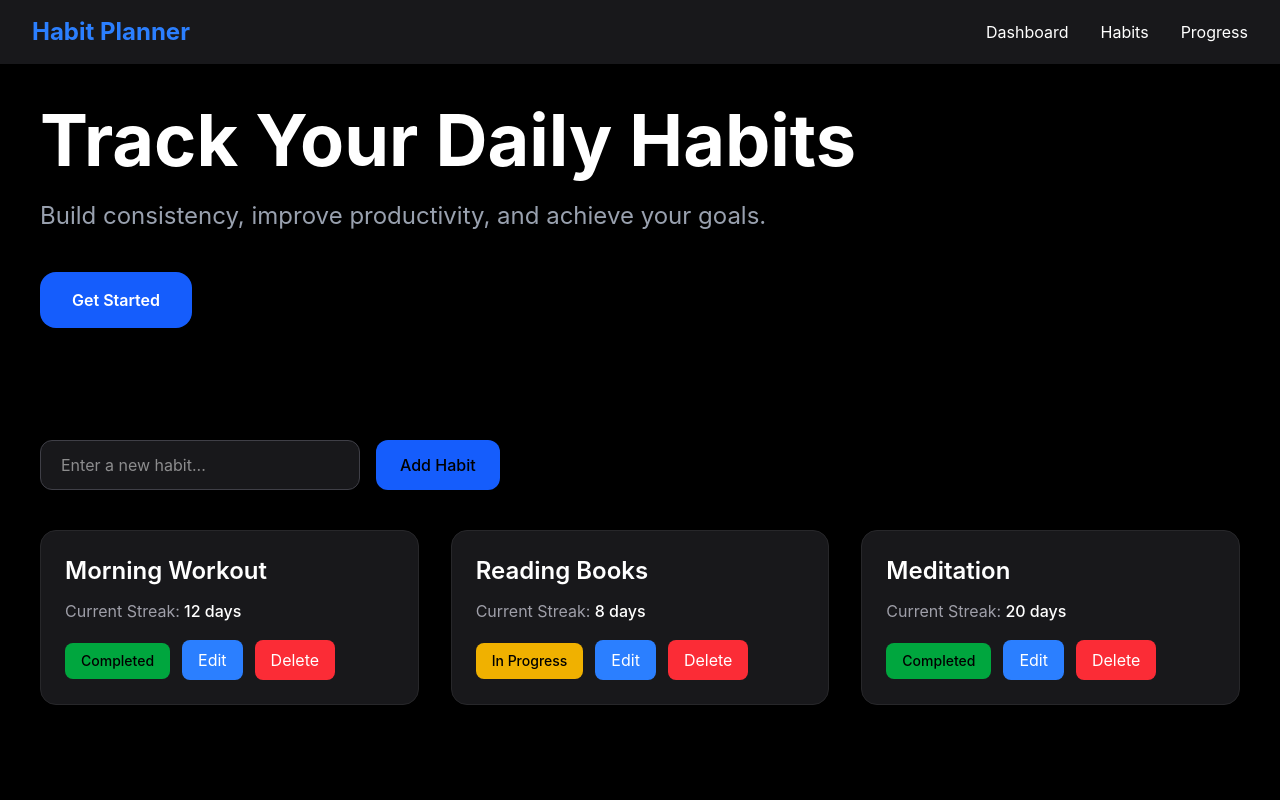
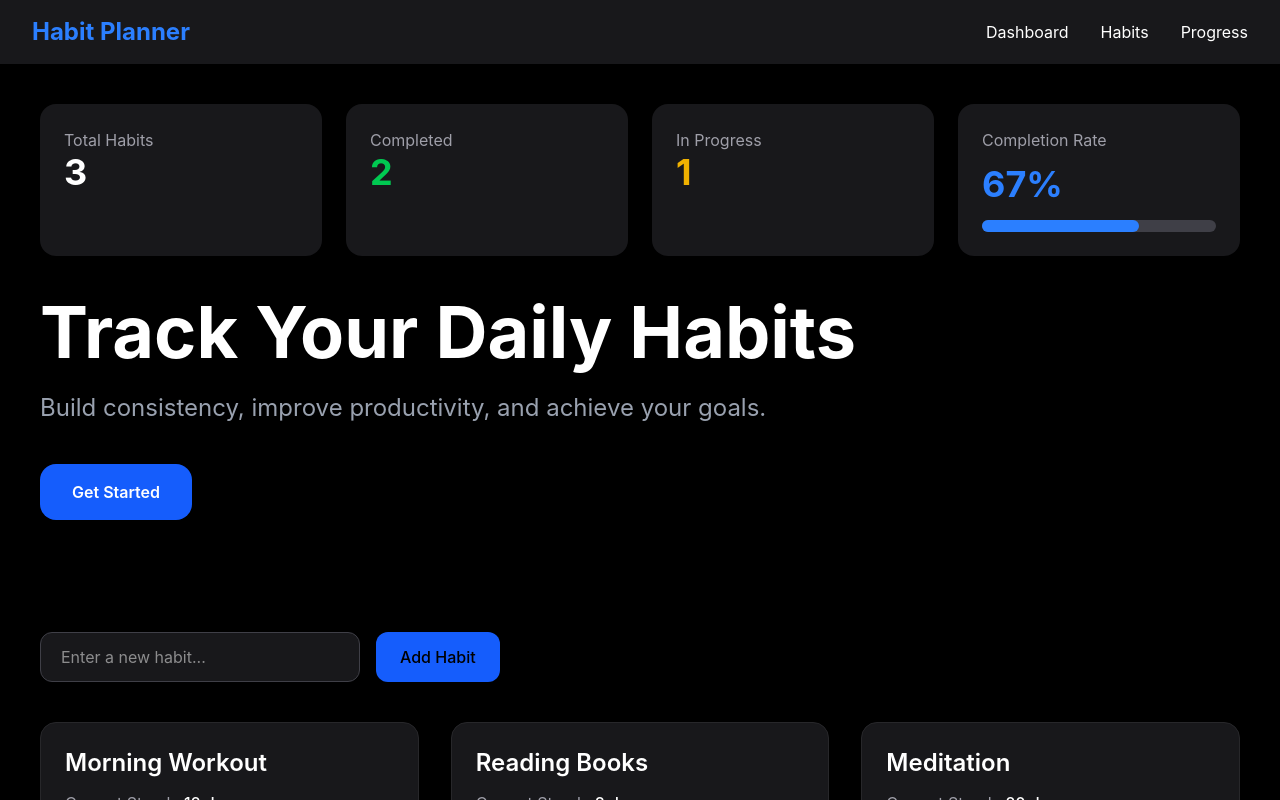
Before and after one commit to Rudiveek/Habbit_Planner, a React app in the folder frontend/: page / in a window 1280 px wide. Shown: the top 800 px of the page. Built offline with nearby package versions, Linux system fonts and the light colour scheme; the HTML template or start-up script is replaced by a standard one.

Commit message:
Added some features.

```diff
--- a/frontend/src/components/HabitCard.jsx
+++ b/frontend/src/components/HabitCard.jsx
@@ -1,4 +1,4 @@
-import { useState } from "react"
+import { useState } from "react";
 
 function HabitCard({
   id,
@@ -6,21 +6,21 @@ function HabitCard({
   streak,
   status,
   deleteHabit,
+  editHabit,
+  toggleStatus,
 }) {
-
-  const [isEditing, setIsEditing] = useState(false)
-
-  const [editedTitle, setEditedTitle] = useState(title)
+  const [isEditing, setIsEditing] = useState(false);
+  const [editedTitle, setEditedTitle] = useState(title);
 
   const saveEdit = () => {
-    setIsEditing(false)
-  }
+    editHabit(id, editedTitle);
+    setIsEditing(false);
+  };
 
   return (
     <div className="bg-zinc-900 p-6 rounded-2xl border border-zinc-800 hover:border-blue-500 hover:-translate-y-1 transition duration-300 shadow-lg">
 
-      {
-        isEditing ? (
+      {isEditing ? (
         <input
           type="text"
           value={editedTitle}
@@ -31,8 +31,7 @@ function HabitCard({
         <h2 className="text-2xl font-semibold text-white">
           {editedTitle}
         </h2>
-        )
-      }
+      )}
 
       <p className="text-zinc-400 mt-3">
         Current Streak:
@@ -42,6 +41,7 @@ function HabitCard({
       </p>
 
       <button
+        onClick={() => toggleStatus(id)}
         className={`mt-5 px-4 py-2 rounded-lg text-sm font-medium ${
           status === "Completed"
             ? "bg-green-600"
@@ -51,28 +51,29 @@ function HabitCard({
         {status}
       </button>
 
+      <div className="flex gap-3 mt-4">
         <button
           onClick={() => {
             if (isEditing) {
-            saveEdit()
+              saveEdit();
             } else {
-            setIsEditing(true)
+              setIsEditing(true);
             }
           }}
-        className="bg-blue-500 text-white px-4 py-2 rounded-lg mt-3 ml-3"
+          className="bg-blue-500 hover:bg-blue-600 text-white px-4 py-2 rounded-lg"
         >
           {isEditing ? "Save" : "Edit"}
         </button>
 
         <button
           onClick={() => deleteHabit(id)}
-        className="bg-red-500 text-white px-4 py-2 rounded-lg mt-3 ml-3"
+          className="bg-red-500 hover:bg-red-600 text-white px-4 py-2 rounded-lg"
         >
           Delete
         </button>
-
       </div>
-  )
+    </div>
+  );
 }
 
-export default HabitCard
+export default HabitCard;
--- a/frontend/src/pages/Dashboard.jsx
+++ b/frontend/src/pages/Dashboard.jsx
@@ -1,10 +1,10 @@
-import { useEffect, useState } from "react"
-import HabitCard from '../components/HabitCard'
-import AddHabitForm from '../components/AddHabitForm'
+import { useEffect, useState } from "react";
+import HabitCard from "../components/HabitCard";
+import AddHabitForm from "../components/AddHabitForm";
 
 function Dashboard() {
   const [habits, setHabits] = useState(() => {
-  const savedHabits = localStorage.getItem("habits")
+    const savedHabits = localStorage.getItem("habits");
 
     return savedHabits
       ? JSON.parse(savedHabits)
@@ -27,64 +27,137 @@ function Dashboard() {
             streak: 20,
             status: "Completed",
           },
-      ]
-})
+        ];
+  });
+
   useEffect(() => {
-  localStorage.setItem("habits", JSON.stringify(habits))
-}, [habits])
+    localStorage.setItem("habits", JSON.stringify(habits));
+  }, [habits]);
 
   const addHabit = (newHabit) => {
     const habit = {
       id: Date.now(),
       title: newHabit,
       streak: 0,
-    status: 'In Progress',
-  }
+      status: "In Progress",
+    };
 
-  setHabits([...habits, habit])
-}
+    setHabits([...habits, habit]);
+  };
 
   const deleteHabit = (id) => {
     const updatedHabits = habits.filter(
       (habit) => habit.id !== id
-  )
+    );
 
-  setHabits(updatedHabits)
-}
+    setHabits(updatedHabits);
+  };
+
+  const editHabit = (id, newTitle) => {
+    const updatedHabits = habits.map((habit) =>
+      habit.id === id
+        ? { ...habit, title: newTitle }
+        : habit
+    );
+
+    setHabits(updatedHabits);
+  };
 
   const toggleStatus = (id) => {
-  const updatedHabits = habits.map((habit) =>
-    habit.id === id
-      ? {
+    const updatedHabits = habits.map((habit) => {
+      if (habit.id === id) {
+        return {
           ...habit,
           status:
             habit.status === "Completed"
               ? "In Progress"
               : "Completed",
+
+          streak:
+            habit.status === "Completed"
+              ? Math.max(0, habit.streak - 1)
+              : habit.streak + 1,
+        };
       }
-      : habit
-  )
 
-  setHabits(updatedHabits)
-}
-const editHabit = (id, newTitle) => {
-  const updatedHabits = habits.map((habit) =>
-    habit.id === id
-      ? { ...habit, title: newTitle }
-      : habit
-  )
+      return habit;
+    });
 
-  setHabits(updatedHabits)
-}
+    setHabits(updatedHabits);
+  };
+
+  const completedHabits = habits.filter(
+    (habit) => habit.status === "Completed"
+  ).length;
+
+  const inProgressHabits = habits.filter(
+    (habit) => habit.status === "In Progress"
+  ).length;
+
+  const completionRate =
+    habits.length === 0
+      ? 0
+      : Math.round(
+          (completedHabits / habits.length) * 100
+        );
+
   return (
     <div className="p-10">
+
+      {/* Statistics */}
+      <div className="grid grid-cols-1 md:grid-cols-4 gap-6 mb-10">
+
+        <div className="bg-zinc-900 p-6 rounded-2xl">
+          <h3 className="text-zinc-400">Total Habits</h3>
+          <p className="text-4xl text-white font-bold">
+            {habits.length}
+          </p>
+        </div>
+
+        <div className="bg-zinc-900 p-6 rounded-2xl">
+          <h3 className="text-zinc-400">Completed</h3>
+          <p className="text-4xl text-green-500 font-bold">
+            {completedHabits}
+          </p>
+        </div>
+
+        <div className="bg-zinc-900 p-6 rounded-2xl">
+          <h3 className="text-zinc-400">In Progress</h3>
+          <p className="text-4xl text-yellow-500 font-bold">
+            {inProgressHabits}
+          </p>
+        </div>
+
+        <div className="bg-zinc-900 p-6 rounded-2xl">
+          <h3 className="text-zinc-400 mb-3">
+            Completion Rate
+          </h3>
+
+          <p className="text-4xl text-blue-500 font-bold mb-4">
+            {completionRate}%
+          </p>
+
+          <div className="w-full bg-zinc-700 rounded-full h-3">
+            <div
+              className="bg-blue-500 h-3 rounded-full transition-all duration-500"
+              style={{
+                width: `${completionRate}%`,
+              }}
+            />
+          </div>
+        </div>
+
+      </div>
+
+      {/* Header */}
       <div className="mb-10">
         <h1 className="text-white text-7xl font-bold mb-6">
           Track Your Daily Habits
         </h1>
 
         <p className="text-gray-400 text-2xl mb-10">
-          Build consistency, improve productivity, and achieve your goals.
+          Build consistency, improve productivity,
+          and achieve your goals.
         </p>
 
         <button className="bg-blue-600 hover:bg-blue-700 text-white px-8 py-4 rounded-2xl font-semibold mb-12">
@@ -94,9 +167,11 @@ const editHabit = (id, newTitle) => {
         <AddHabitForm addHabit={addHabit} />
       </div>
 
+      {/* Habit Cards */}
       <div className="grid grid-cols-1 md:grid-cols-2 lg:grid-cols-3 gap-8">
         {habits.map((habit) => (
           <HabitCard
+            key={habit.id}
             id={habit.id}
             title={habit.title}
             streak={habit.streak}
@@ -107,8 +182,9 @@ const editHabit = (id, newTitle) => {
           />
         ))}
       </div>
+
     </div>
-  )
+  );
 }
 
-export default Dashboard
+export default Dashboard;
```
Lines whose indentation alone changed are shown as unchanged.
